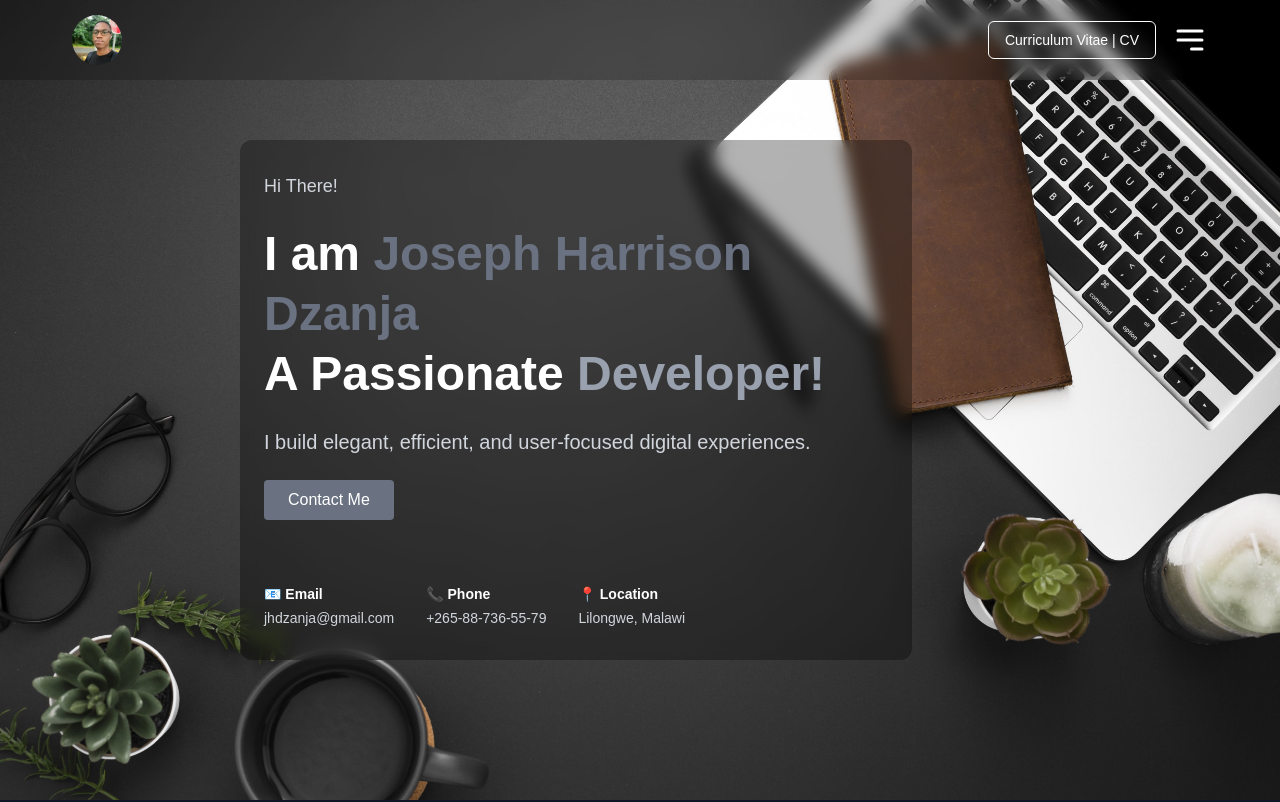
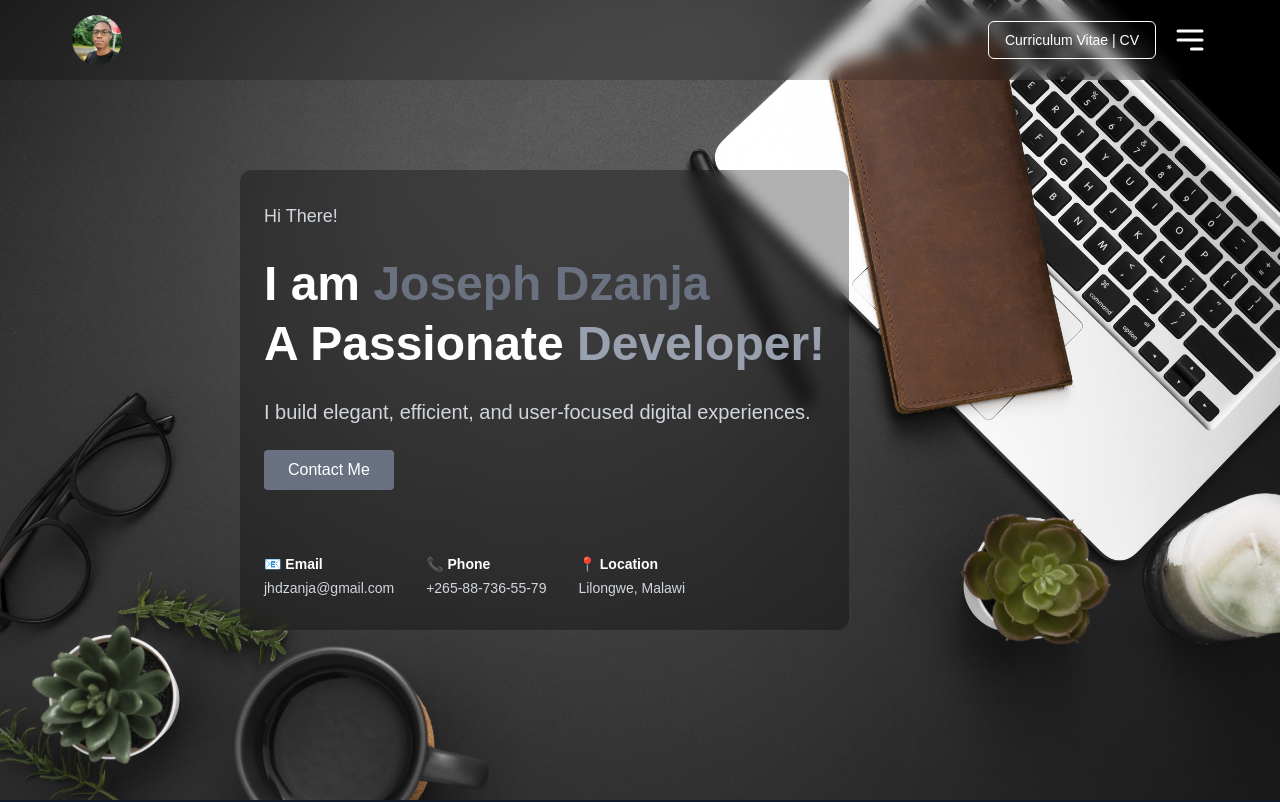
Before and after one commit to Joseph-Dzanja/Portfolio, a Next.js app: page / in a window 1280 px wide. Shown: the top 802 px of the page. Built offline with nearby package versions, Linux system fonts and the light colour scheme.

Commit message:
Its working

```diff
--- a/src/components/Hero.js
+++ b/src/components/Hero.js
@@ -6,7 +6,7 @@ export default function Hero() {
       <p className="text-lg text-gray-300">Hi There!</p>
 
       <h1 className="text-4xl md:text-5xl font-bold text-white leading-tight">
-        I am <span className="text-gray-500">Joseph Harrison Dzanja</span><br />
+        I am <span className="text-gray-500">Joseph Dzanja</span><br />
         A Passionate <span className="text-gray-400">Developer!</span>
       </h1>
 
```
